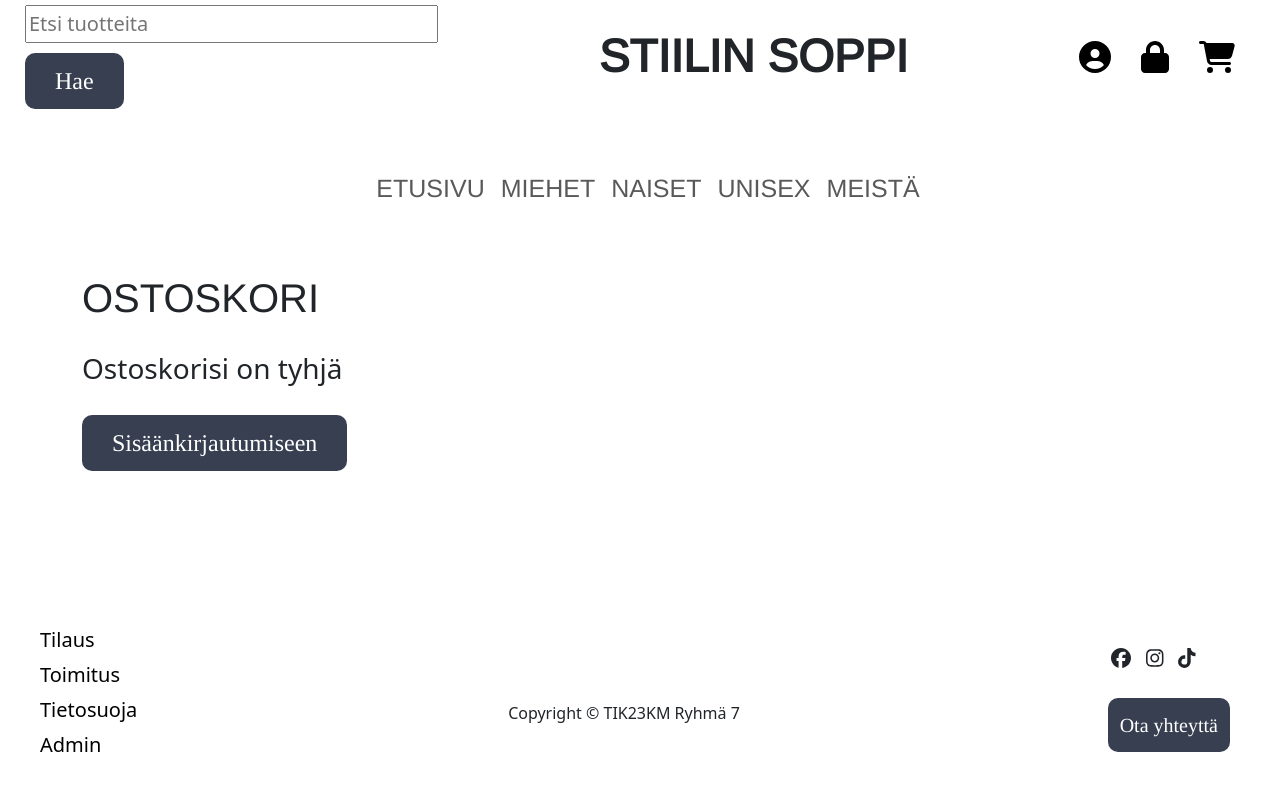
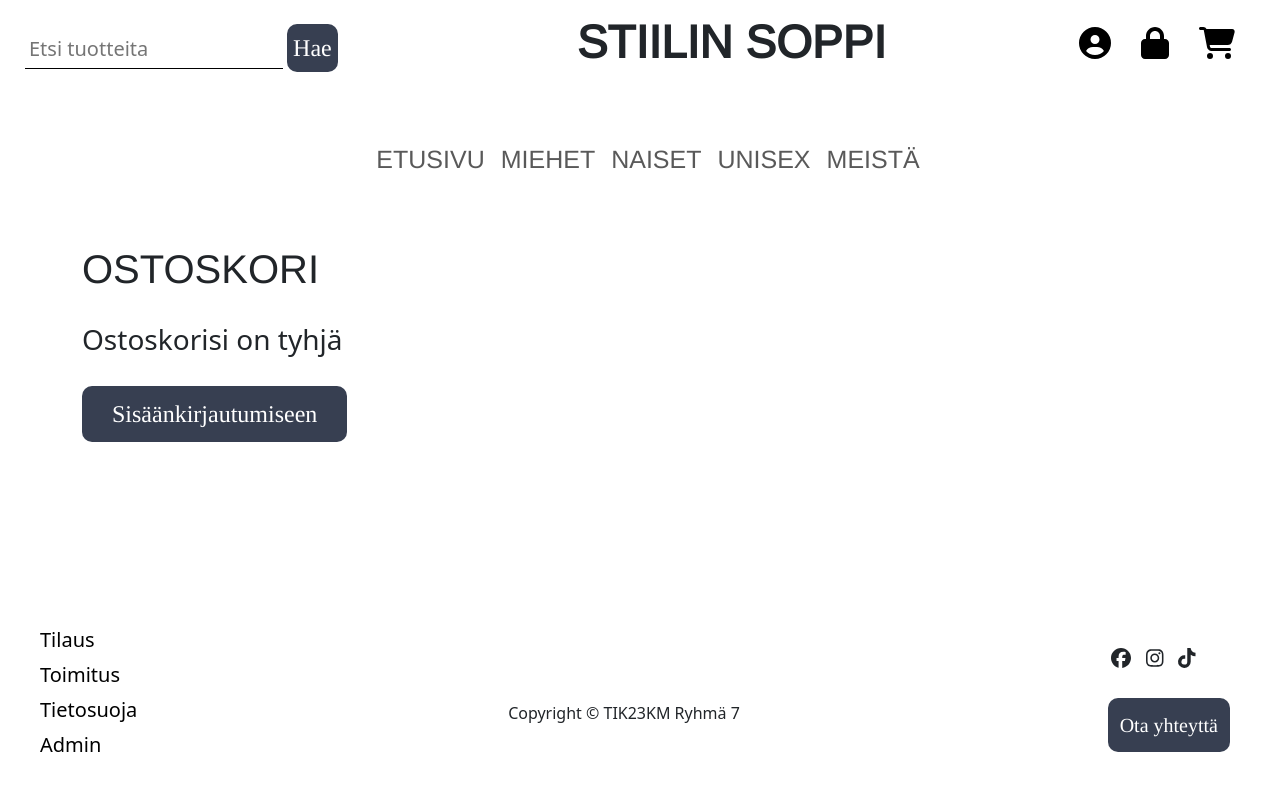
Before and after one commit to Verkkokauppa-SG7/verkkokauppa, a React (Create React App) app: page /ostoskori in a window 1280 px wide. Shown: the top 790 px of the page. Built offline with nearby package versions, Linux system fonts and the light colour scheme.

Commit message:
Minor changes

```diff
--- a/src/components/SearchBar.js
+++ b/src/components/SearchBar.js
@@ -13,13 +13,13 @@ const SearchBar = () => {
 
   return (
     <div>
-      <input
+      <input className='searchbar'
         type="text"
         placeholder="Etsi tuotteita"
         value={query}
         onChange={(e) => setQuery(e.target.value)}
       />
-      <button onClick={handleSearch}>Hae</button>
+      <button className="searchbar-button" onClick={handleSearch}>Hae</button>
     </div>
   );
 };
--- a/src/components/ShoppingCart.js
+++ b/src/components/ShoppingCart.js
@@ -67,7 +67,7 @@ function CartContents() {
               <div className="cart-item-details">
                 <Card.Title>{p.product_name}</Card.Title>
                 <Card.Text>
-                  <p>{p.product_description}</p>
+                  {p.product_description}
                 </Card.Text>
                 <Card.Text>
                   <button className="decrement-button" onClick={() => handleDecrement(p.id)}>-</button>
--- a/src/styles/SearchBar.css
+++ b/src/styles/SearchBar.css
@@ -3,12 +3,16 @@ div {
     margin-bottom: 20px;
   }
 
-  input {
-    padding: 8px;
-    margin-right: 8px;
+  .searchbar {
+    padding: 4px;
+    border: none;
+    width: 70%;
+    border-bottom: 1px solid #000;
+    margin-right: 4px;
+    outline: none;
   }
 
-  button {
-    padding: 8px;
+  .searchbar-button {
+    padding: 6px;
     cursor: pointer;
   }
```
